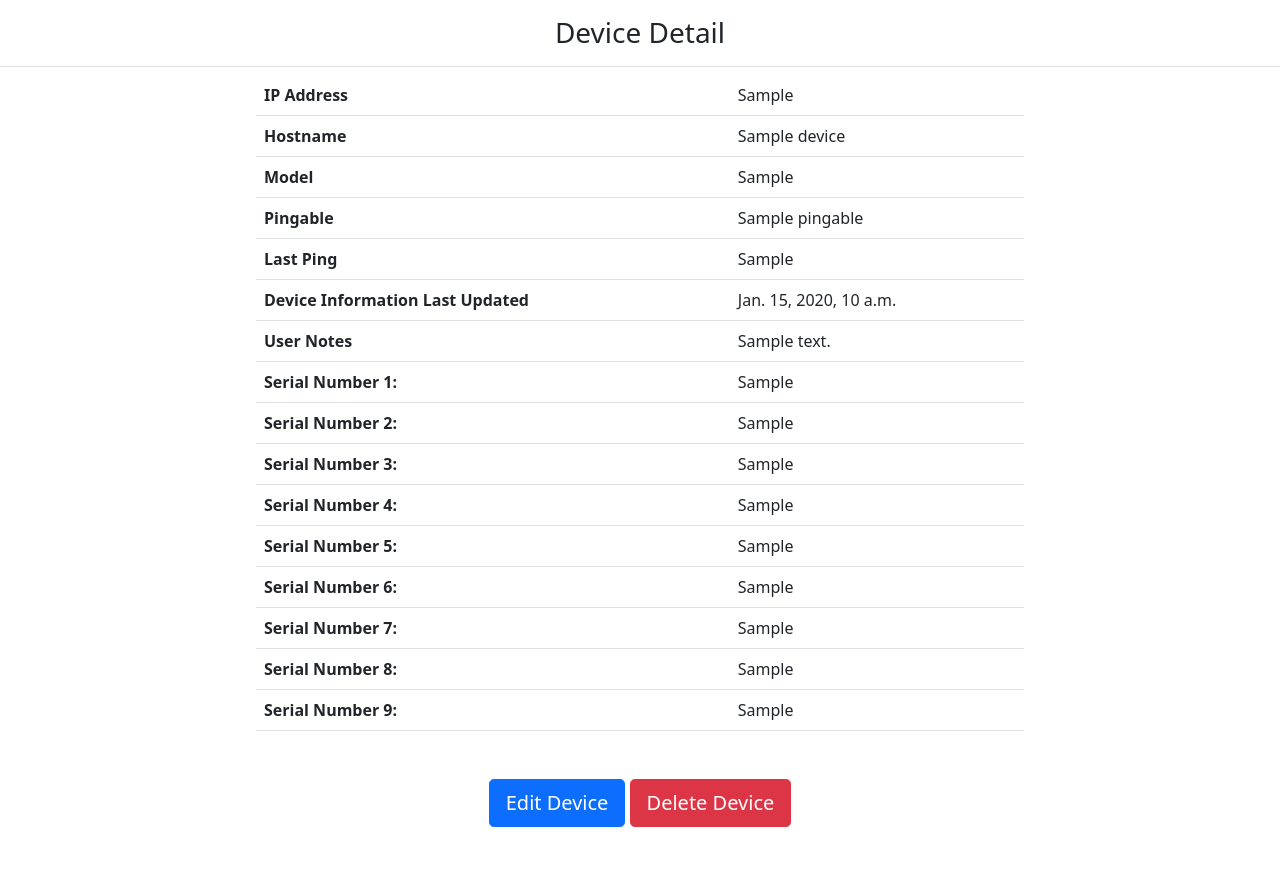
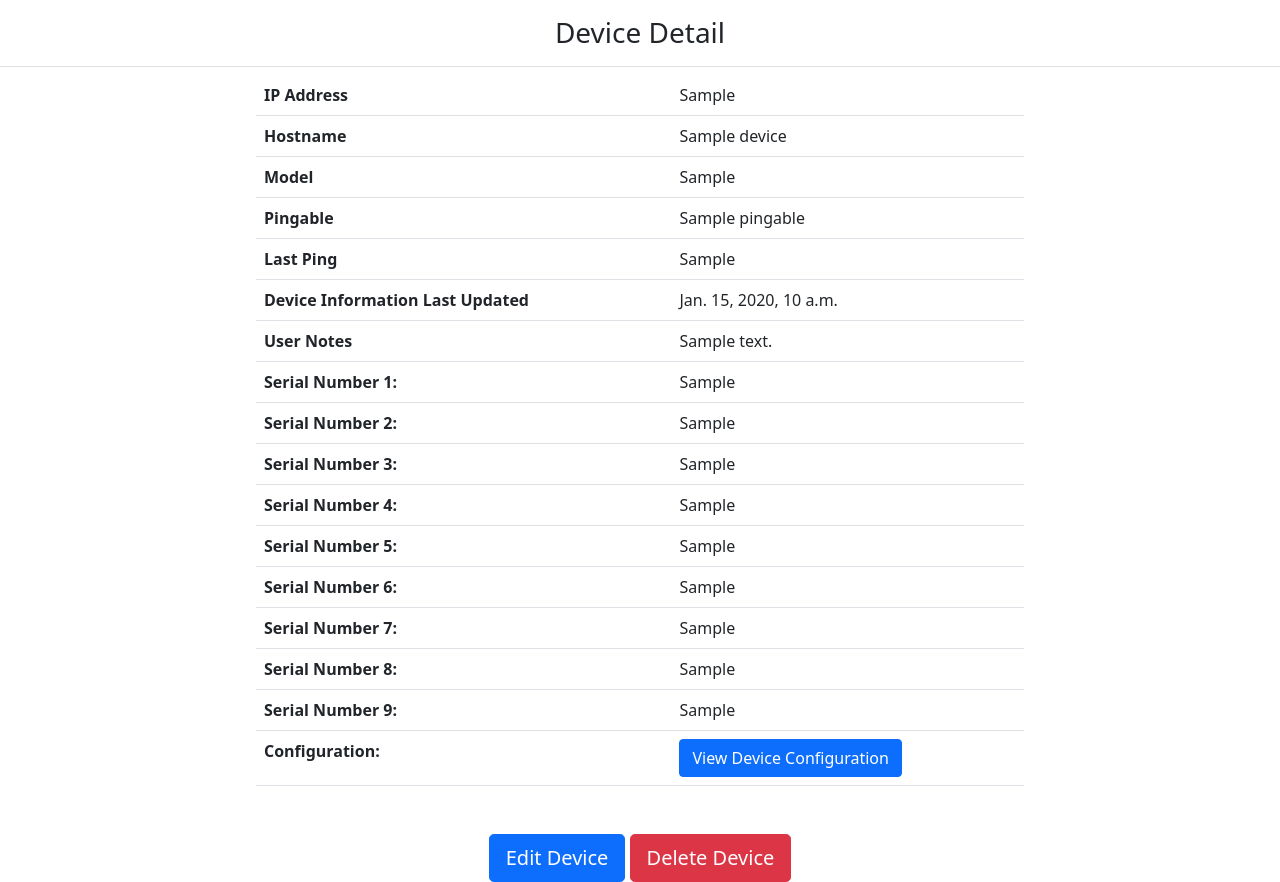
Before and after one commit to joshualezu/NetworkDeviceManager, a Django app: template networkdevice/templates/networkdevice/detail.html in a window 1280 px wide. Shown: the part 62-944 px from the top of the page. Before the commit the page ends 889 px from the top, so only its background shows below. Run offline with Django 3.2, Linux system fonts and the light colour scheme; the template is opened without the code that fills it: most values are stand-ins (such as "Sample title", 1, 10 or a date in 2020); some libraries are stand-ins or nearby versions.

Commit message:
Added configuration modal

```diff
--- a/networkdevice/models.py
+++ b/networkdevice/models.py
@@ -25,6 +25,7 @@ class NetworkDevice(models.Model):
     serial_9 = models.CharField(max_length=11, blank=True, null=True, default=None)
     note = models.CharField(max_length=100, blank=True, null=True, default=None)
     updated = models.DateTimeField(auto_now_add=True)
+    configuration = models.TextField(blank=True, null=True, default=None)
 
     class Meta:
         ordering=('pingable', 'ip')
--- a/networkdevice/templates/networkdevice/detail.html
+++ b/networkdevice/templates/networkdevice/detail.html
@@ -88,6 +88,15 @@
             <td>{{ device.serial_9 }}</td>
         </tr>
         {% endif %}
+        <tr>
+            <th scope="row">Configuration:</th>
+            <td>
+                <button type="button" class="btn btn-primary" data-bs-toggle="modal" data-bs-target="#exampleModal">
+                    View Device Configuration
+                </button>
+            </td>
+        </tr>
+
 
     </table>
     <div class="text-center mt-5 ">
@@ -99,4 +108,26 @@
         <input type="button" class="btn btn-lg btn-danger" value="Delete Device">
         </a>
     </div>
+
+
+    <div class="modal fade" id="exampleModal" tabindex="-1" aria-labelledby="exampleModalLabel" aria-hidden="true">
+        <div class="modal-dialog modal-dialog-centered modal-dialog-scrollable">
+            <div class="modal-content">
+            <div class="modal-header">
+                <h5 class="modal-title" id="exampleModalLabel">Configuration for {{ device.ip }}</h5>
+                <button type="button" class="btn-close" data-bs-dismiss="modal" aria-label="Close"></button>
+            </div>
+            <div class="modal-body">
+                <pre>
+                {{ device.configuration }}
+                </pre>
+            </div>
+            <div class="modal-footer">
+                <button type="button" class="btn btn-secondary" data-bs-dismiss="modal">Close</button>
+                <button type="button" class="btn btn-primary">Save changes</button>
+            </div>
+            </div>
+        </div>
+        </div>
+
 {% endblock %}
```
Also changed, not shown: networkdevice/migrations/0002_networkdevice_configuration.py (added).
